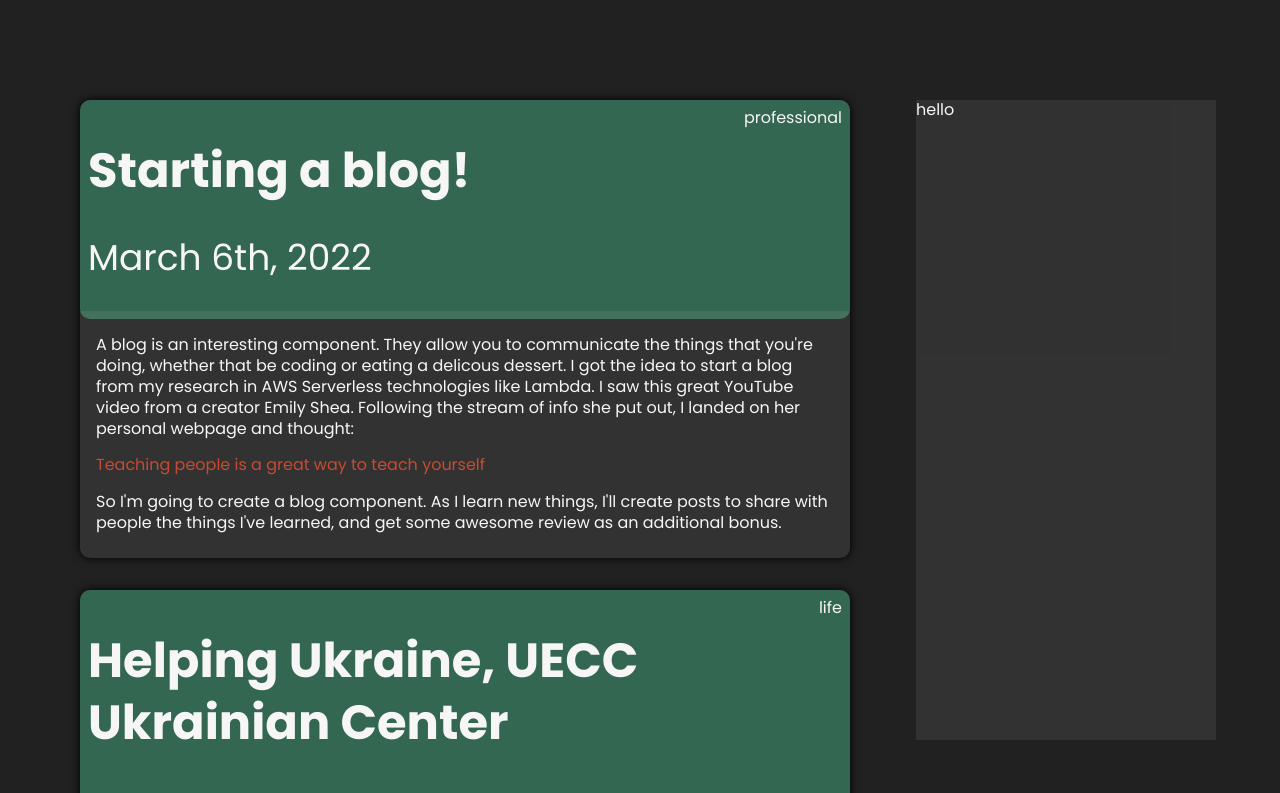
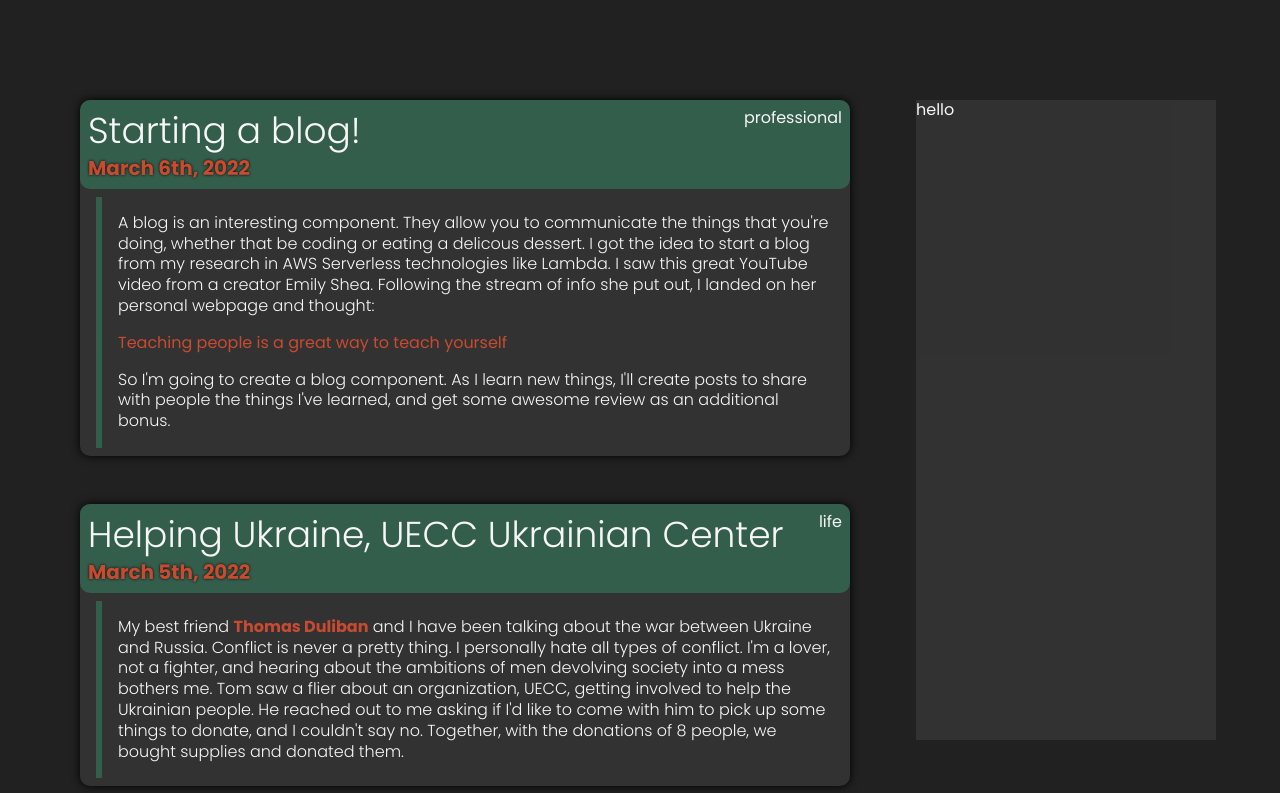
Before and after one commit to PolskaTag/PolskaTag.github.io, a React (Create React App) app: page /blog in a window 1280 px wide. Shown: the top 793 px of the page. Built offline with nearby package versions, Linux system fonts and the light colour scheme.

Commit message:
CSS for BlogPost, 300 FW Poppins import

```diff
--- a/src/App.css
+++ b/src/App.css
@@ -1,4 +1,4 @@
-@import url("https://fonts.googleapis.com/css?family=Poppins:400,500,700");
+@import url("https://fonts.googleapis.com/css?family=Poppins:300,400,500,700");
 
 *,
 *::before,
@@ -17,7 +17,7 @@
   --clr-darkerLight: #f6f6f6;
   --clr-dark: rgb(33, 33, 33);
   --clr-lighterDark: rgba(196, 196, 196, 0.1);
-  --clr-accent: #346751;
+  --clr-accent: #346751d3;
   --clr-navbar: rgb(31, 34, 31);
   --clr-accent2: #c84b31;
 
--- a/src/components/BlogPost.css
+++ b/src/components/BlogPost.css
@@ -3,9 +3,10 @@
   flex-direction: column;
   width: 100%;
   /* max-height: 300px; */
-  margin: 0 0 2rem;
+  margin: 0 0 3rem;
   box-shadow: 0 0 10px black;
   border-radius: 10px;
+  background-color: var(--clr-lighterDark);
 }
 
 .blog-header {
@@ -17,9 +18,26 @@
 }
 
 .blog-content {
-  background-color: var(--clr-lighterDark);
-  padding: 0.5rem 1rem;
-  margin-top: -0.5rem;
-  border-bottom-left-radius: 10px;
-  border-bottom-right-radius: 10px;
+  margin: 0.5rem 1rem 0.5rem;
+  padding-left: 1rem;
+  border-left: 6px solid var(--clr-accent);
 }
+
+.blog-post h1,
+.blog-post h2,
+.blog-post h3,
+.blog-post h4 {
+  margin: 0;
+}
+
+.blog-post h3 {
+  color: var(--clr-accent2);
+  font-weight: var(--fw-bold);
+  text-shadow: black 0px 0px 3px;
+}
+
+.blog-post p {
+  /* font-size: 24px; */
+  font-weight: 300;
+  color: var(--clr-darkerLight);
+}
--- a/src/components/BlogPost.js
+++ b/src/components/BlogPost.js
@@ -30,8 +30,8 @@ export default function BlogPost(props) {
     <div className="blog-post">
       <div className="blog-header">
         <div className="blog-title">
-          <h1>{props.post.title}</h1>
-          <h2>{props.post.date}</h2>
+          <h2>{props.post.title}</h2>
+          <h3>{props.post.date}</h3>
         </div>
         <div className="blog-type">{typeToPic(props.post.type)}</div>
       </div>
```
